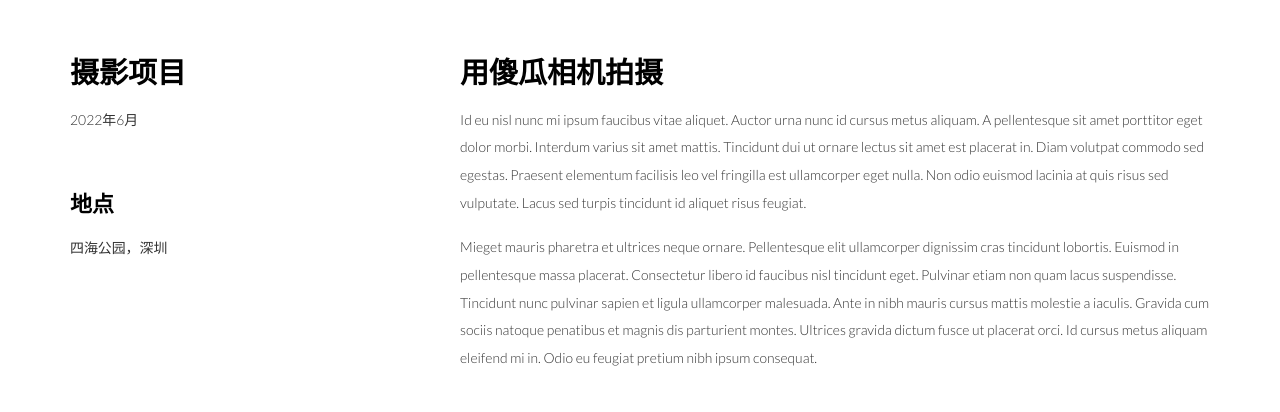
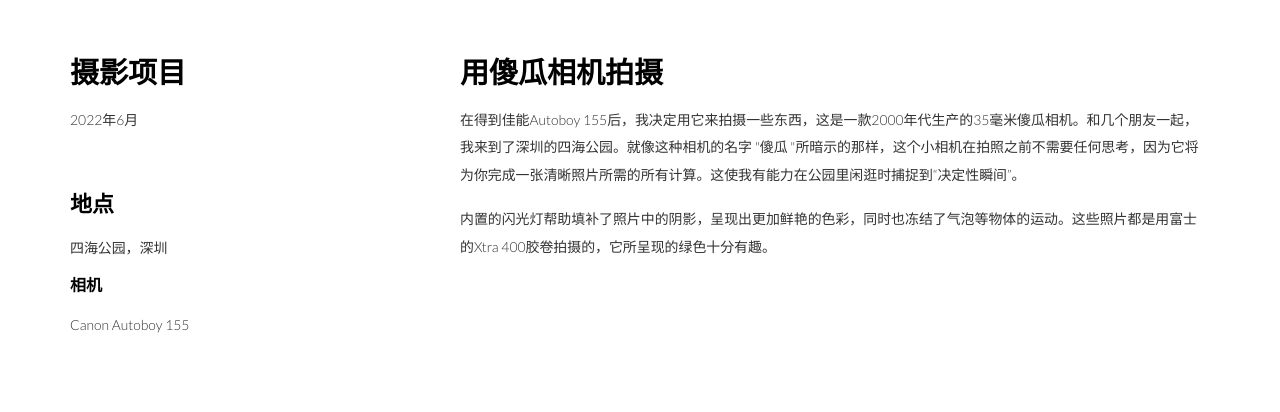
Before and after one commit to Lts612/lts612.github.io, a plain HTML site: page project2ch.html in a window 1280 px wide. Shown: the part 987-1399 px from the top of the page. Drawn offline with Linux system fonts and the light colour scheme; grey boxes are pictures that could not be loaded.

Commit message:
Added descriptions of project 1&2

```diff
--- a/project2ch.html
+++ b/project2ch.html
@@ -97,18 +97,14 @@
 
               <h4>地点</h4>
               <p>四海公园，深圳</p>
+              <h5>相机</h5>
+              <p>Canon Autoboy 155</p>
+              </ul>
           </div>
           <div class="col-md-8">
             <h3>用傻瓜相机拍摄</h3>
-            <p>Id eu nisl nunc mi ipsum faucibus vitae aliquet. Auctor urna nunc id cursus metus aliquam. A pellentesque sit amet
-              porttitor eget dolor morbi. Interdum varius sit amet mattis. Tincidunt dui ut ornare lectus sit amet est placerat
-              in. Diam volutpat commodo sed egestas. Praesent elementum facilisis leo vel fringilla est ullamcorper eget nulla.
-              Non odio euismod lacinia at quis risus sed vulputate. Lacus sed turpis tincidunt id aliquet risus feugiat.</p>
-              <p> Mieget mauris pharetra et ultrices neque ornare. Pellentesque elit ullamcorper dignissim cras tincidunt lobortis.
-              Euismod in pellentesque massa placerat. Consectetur libero id faucibus nisl tincidunt eget. Pulvinar etiam non
-              quam lacus suspendisse. Tincidunt nunc pulvinar sapien et ligula ullamcorper malesuada. Ante in nibh mauris cursus
-              mattis molestie a iaculis. Gravida cum sociis natoque penatibus et magnis dis parturient montes. Ultrices gravida
-              dictum fusce ut placerat orci. Id cursus metus aliquam eleifend mi in. Odio eu feugiat pretium nibh ipsum consequat.
+            <p>在得到佳能Autoboy 155后，我决定用它来拍摄一些东西，这是一款2000年代生产的35毫米傻瓜相机。和几个朋友一起，我来到了深圳的四海公园。就像这种相机的名字 "傻瓜 "所暗示的那样，这个小相机在拍照之前不需要任何思考，因为它将为你完成一张清晰照片所需的所有计算。这使我有能力在公园里闲逛时捕捉到“决定性瞬间”。</p>
+              <p>内置的闪光灯帮助填补了照片中的阴影，呈现出更加鲜艳的色彩，同时也冻结了气泡等物体的运动。这些照片都是用富士的Xtra 400胶卷拍摄的，它所呈现的绿色十分有趣。
             </p>
           </div>
         </div>
```
Also changed, not shown: project.html (+8 -3 lines), project2.html (+6 -10 lines), projectch.html (+5 -2 lines), 2 other files.
